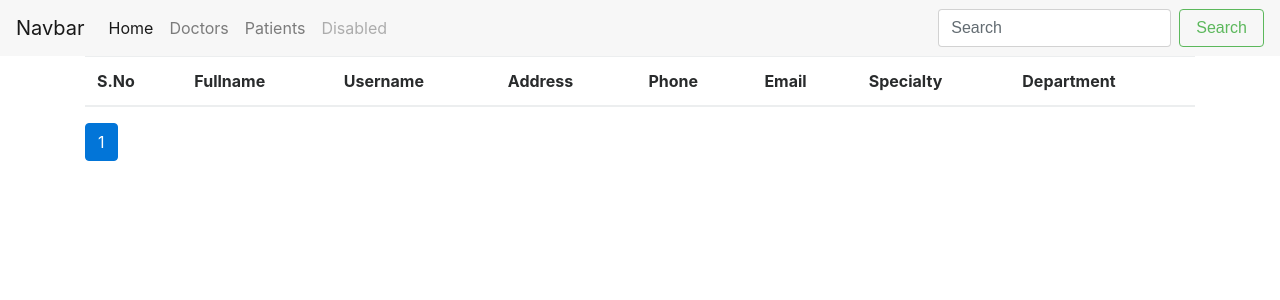
After one commit to pywaker/clinical, a Django app: page /patients/ in a window 1280 px wide. The commit adds this page. Shown: the top 300 px of the page. Run offline with Django 3.2, Linux system fonts and the light colour scheme; data that the repository does not hold is empty; some libraries are stand-ins or nearby versions.

Commit message:
pagination and templates

```diff
--- a/clinical/urls.py
+++ b/clinical/urls.py
@@ -24,6 +24,7 @@ urlpatterns = [
     re_path(r'^__debug__/', include(debug_toolbar.urls)),
     path('grappelli/', include('grappelli.urls')),
     path('admin/', admin.site.urls),
-    path('entry/', web_views.create_ticket),
-    path('doctors/', web_views.list_doctors)
+    path('entry/', web_views.create_ticket, name='add_ticket'),
+    path('doctors/list/', web_views.list_doctors, name='list_doctors'),
+    path('patients/', web_views.list_patients, name='list_patients')
 ]
--- a/templates/base.html
+++ b/templates/base.html
@@ -12,6 +12,7 @@
   </head>
   <body>
 
+    {% include 'navbar.html' %}
     <div class="container">
       {% if messages %}
         {% for message in messages %}
--- /dev/null
+++ b/templates/navbar.html
@@ -0,0 +1,27 @@
+<nav class="navbar navbar-toggleable-md navbar-light bg-faded">
+  <button class="navbar-toggler navbar-toggler-right" type="button" data-toggle="collapse" data-target="#navbarSupportedContent" aria-controls="navbarSupportedContent" aria-expanded="false" aria-label="Toggle navigation">
+    <span class="navbar-toggler-icon"></span>
+  </button>
+  <a class="navbar-brand" href="#">Navbar</a>
+
+  <div class="collapse navbar-collapse" id="navbarSupportedContent">
+    <ul class="navbar-nav mr-auto">
+      <li class="nav-item active">
+        <a class="nav-link" href="#">Home <span class="sr-only">(current)</span></a>
+      </li>
+      <li class="nav-item">
+        <a class="nav-link" href="{% url 'list_doctors' %}">Doctors</a>
+      </li>
+      <li class="nav-item">
+        <a class="nav-link" href="{% url 'list_patients' %}">Patients</a>
+      </li>
+      <li class="nav-item">
+        <a class="nav-link disabled" href="#">Disabled</a>
+      </li>
+    </ul>
+    <form class="form-inline my-2 my-lg-0">
+      <input class="form-control mr-sm-2" type="text" placeholder="Search">
+      <button class="btn btn-outline-success my-2 my-sm-0" type="submit">Search</button>
+    </form>
+  </div>
+</nav>
--- /dev/null
+++ b/webapp/templates/list_patients.html
@@ -0,0 +1,59 @@
+{% extends 'base.html' %}
+
+{% block main %}
+<table class="table table-striped">
+    <thead>
+        <tr>
+            <th>S.No</th>
+            <th>Fullname</th>
+            <th>Username</th>
+            <th>Address</th>
+            <th>Phone</th>
+            <th>Email</th>
+            <th>Specialty</th>
+            <th>Department</th>
+        </tr>
+    </thead>
+    <tbody>
+        {% for obj in patients %}
+        <tr class="{% cycle 'odd' 'even' %}">
+            <td>{{ forloop.counter }}</td>
+            <td>{{obj.fullname}}</td>
+            <td>{{obj.user.username}}</td>
+            <td>{{obj.address}}</td>
+            <td>{{obj.phone}}</td>
+            <td>{{obj.email}}</td>
+            <td>{{obj.specialty}}</td>
+            <td>{{obj.department}}</td>
+        </tr>
+        {% endfor %}
+    </tbody>
+</table>
+<nav aria-label="Patients">
+  <ul class="pagination">
+    {% if patients.has_previous %}
+    <li class="page-item">
+        <a class="page-link" href="?page={{ patients.previous_page_number }}">Previous</a>
+    </li>
+    {% endif %}
+
+    {% with minus1=patients.number|add:"-1" %}
+        {% if patients.number > 1 %}
+        <li class="page-item">
+            <a class="page-link" href="?page={{ minus1 }}">{{ minus1 }}</a>
+        </li>
+        {% endif %}
+    {% endwith %}
+
+    <li class="page-item active">
+      <a class="page-link" href="#">{{ patients.number }} <span class="sr-only">(current)</span></a>
+    </li>
+
+    {% if patients.has_next %}
+    <li class="page-item">
+        <a class="page-link" href="?page={{ patients.next_page_number }}">Next</a>
+    </li>
+    {% endif %}
+  </ul>
+</nav>
+{% endblock %}
--- a/webapp/views.py
+++ b/webapp/views.py
@@ -4,6 +4,7 @@ from django.utils import timezone
 from django.shortcuts import render
 from django.contrib import messages
 from django.db.models import Prefetch
+from django.core.paginator import Paginator
 
 from .models import Clinic, ClinicTickets, Patient, Doctor
 from .forms import ClinicTicketForm
@@ -45,3 +46,17 @@ def list_doctors(request):
     doctors = Doctor.objects.prefetch_related(Prefetch('user')).all()
     return render(template_name='list_doctors.html',
                   request=request, context={'doctors': doctors})
+
+
+def list_patients(request):
+    patients_all = Patient.objects.prefetch_related(Prefetch('user')).all()
+
+    # limit = int(request.GET.get('limit', 10))
+    # offset = (page - 1) * limit
+    # patients = patients_all[offset:(page * limit)]
+
+    paginator = Paginator(patients_all, 10)
+    page = request.GET.get('page', 1)
+    patients = paginator.get_page(page)
+    return render(template_name='list_patients.html',
+                  request=request, context={'patients': patients})
```
